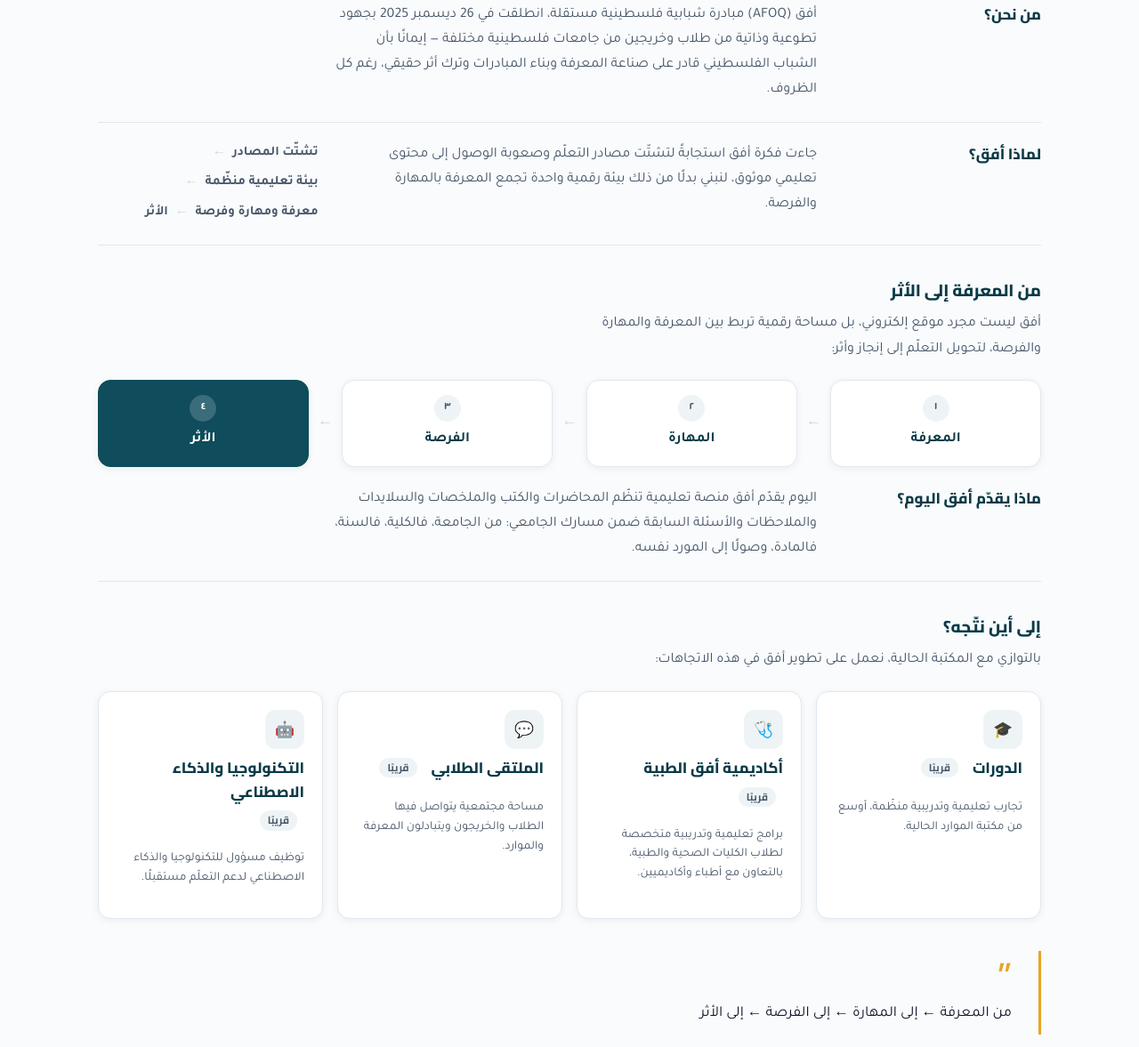
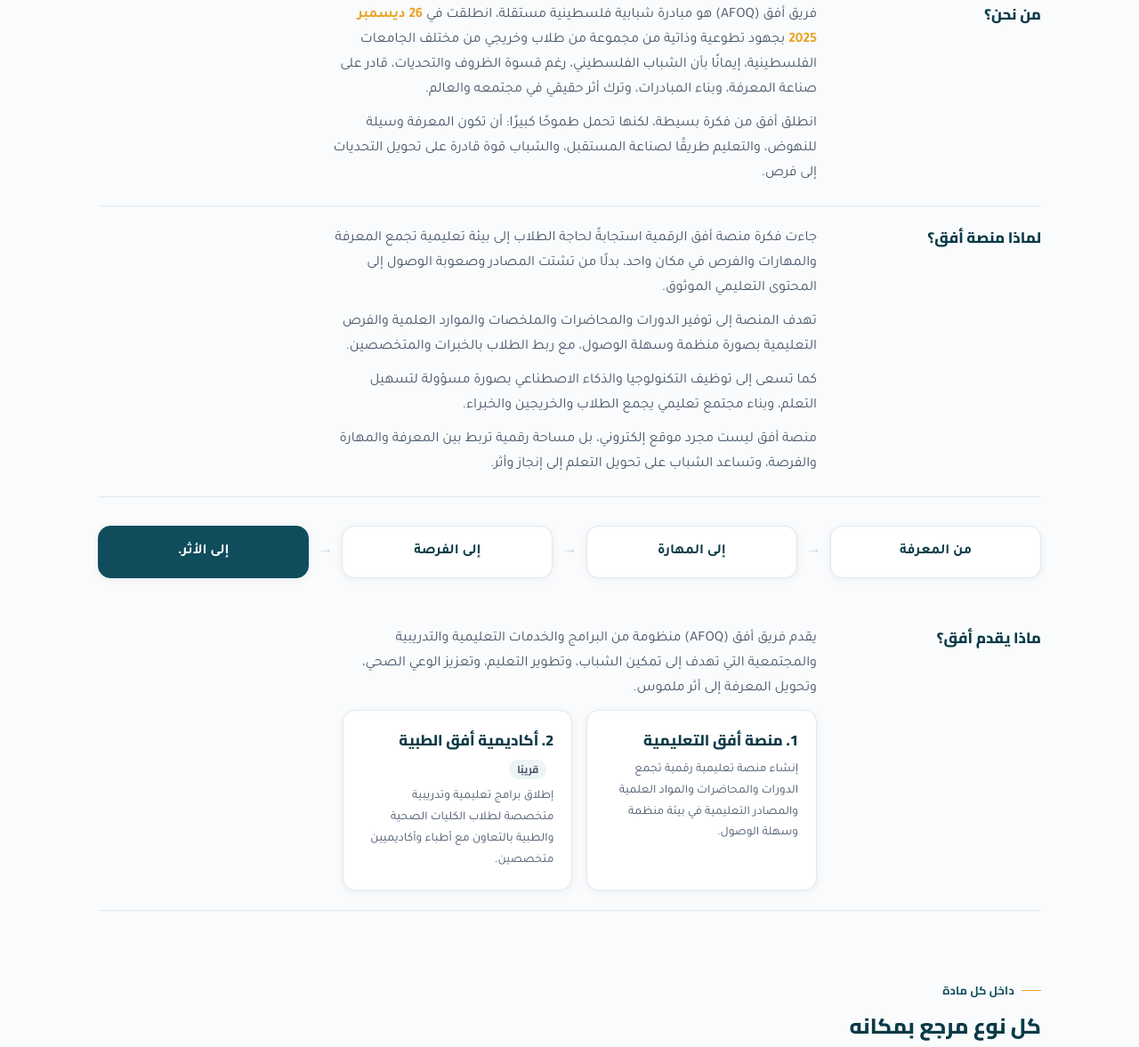
Before and after one commit to AFOQ-M/medical-platform, a plain HTML site: page index.html in a window 1280 px wide. Shown: the part 906-2083 px from the top of the page at 89% size. Drawn offline with nearby package versions, Linux system fonts and the light colour scheme; no server answers.

Commit message:
Add files via upload

```diff
--- a/css/style.css
+++ b/css/style.css
@@ -1595,38 +1595,33 @@ table.admin-table tbody tr:hover { background: var(--muted-bg); }
   line-height: 1.75;
 }
 
-/* -------------------- عن أفق: سلسلة "لماذا أفق" المصغّرة (نص فقط) -------------------- */
-
-.landing-why-chain {
-  display: flex;
-  flex-wrap: wrap;
-  gap: 8px;
-  margin: 10px 0 0;
-  font-weight: 700;
-  font-size: .92rem;
-  color: var(--primary-dark);
-}
-
-.landing-why-chain span { color: var(--line-strong); font-weight: 400; }
-
-/* -------------------- عن أفق: عنوان فرعي بلا كيكر (بين المجموعات) -------------------- */
-
-.landing-about-subhead { margin: 36px 0 20px; }
-.landing-about-subhead h3 { margin: 0 0 8px; }
-.landing-about-grid--single .landing-about-row:first-of-type { border-top: none; }
-
-/* -------------------- عن أفق: من المعرفة إلى الأثر (تسلسل مميّز) -------------------- */
-
-.landing-impact-flow {
+.landing-about-row-body {
   display: flex;
   flex-direction: column;
   gap: 10px;
 }
 
+.landing-about-highlight {
+  color: var(--accent);
+  font-weight: 800;
+}
+
+.landing-about-grid--single .landing-about-row:first-of-type { border-top: none; }
+
+/* -------------------- عن أفق: من المعرفة إلى الأثر (تسلسل مميّز) -------------------- */
+
+.landing-impact-flow {
+  display: flex;
+  flex-direction: column;
+  gap: 10px;
+  margin: 32px 0;
+}
+
 .landing-impact-step {
   display: flex;
   align-items: center;
-  gap: 12px;
+  justify-content: center;
+  text-align: center;
   padding: 16px 18px;
   background: var(--surface);
   border: 1px solid var(--line);
@@ -1642,24 +1637,6 @@ table.admin-table tbody tr:hover { background: var(--muted-bg); }
   color: #fff;
 }
 
-.landing-impact-mark {
-  flex-shrink: 0;
-  width: 30px;
-  height: 30px;
-  border-radius: 50%;
-  display: inline-flex;
-  align-items: center;
-  justify-content: center;
-  font-size: .78rem;
-  background: var(--muted-bg);
-  color: var(--ink-soft);
-}
-
-.landing-impact-step-final .landing-impact-mark {
-  background: rgba(255, 255, 255, .18);
-  color: #fff;
-}
-
 .landing-impact-arrow {
   align-self: center;
   color: var(--line-strong);
@@ -1667,14 +1644,9 @@ table.admin-table tbody tr:hover { background: var(--muted-bg); }
   transform: rotate(90deg);
 }
 
-/* -------------------- عن أفق: بطاقات "إلى أين نتّجه" -------------------- */
-
-.landing-future-grid { margin: 0; }
+/* -------------------- عن أفق: بطاقات "ماذا يقدم أفق" -------------------- */
+
 .card h4 { font-size: 1.05rem; margin: 0; display: flex; align-items: center; flex-wrap: wrap; gap: 8px; }
-
-/* -------------------- عن أفق: خاتمة مقتبسة -------------------- */
-
-.landing-about-closing { margin-top: 36px; }
 
 /* -------------------- ماذا يقدّم أفق: نص + مفردات أنواع الموارد الحقيقية -------------------- */
 
@@ -1849,6 +1821,7 @@ a.landing-flow-step-final:focus-visible { color: var(--primary); }
   .landing-hero-title { max-width: 13ch; }
   .landing-about-row { flex-direction: row; gap: 32px; }
   .landing-about-row h3 { flex: 0 0 220px; margin: 0; }
+  .landing-about-row-body { flex: 1; min-width: 0; }
   .landing-provides-grid { grid-template-columns: 1.3fr .9fr; }
   .landing-flow-step { padding: 18px 4px; }
   .landing-cta-band .landing-hero-inner { grid-template-columns: 1fr; }
--- a/index.html
+++ b/index.html
@@ -65,67 +65,50 @@
     <div class="landing-about-grid">
       <article class="landing-about-row">
         <h3>من نحن؟</h3>
-        <p class="landing-provides-text">أفق (AFOQ) مبادرة شبابية فلسطينية مستقلة، انطلقت في 26 ديسمبر 2025 بجهود تطوعية وذاتية من طلاب وخريجين من جامعات فلسطينية مختلفة — إيمانًا بأن الشباب الفلسطيني قادر على صناعة المعرفة وبناء المبادرات وترك أثر حقيقي، رغم كل الظروف.</p>
+        <div class="landing-about-row-body">
+          <p class="landing-provides-text">فريق أفق (AFOQ) هو مبادرة شبابية فلسطينية مستقلة، انطلقت في <strong class="landing-about-highlight">26 ديسمبر 2025</strong> بجهود تطوعية وذاتية من مجموعة من طلاب وخريجي من مختلف الجامعات الفلسطينية، إيمانًا بأن الشباب الفلسطيني، رغم قسوة الظروف والتحديات، قادر على صناعة المعرفة، وبناء المبادرات، وترك أثر حقيقي في مجتمعه والعالم.</p>
+          <p class="landing-provides-text">انطلق أفق من فكرة بسيطة، لكنها تحمل طموحًا كبيرًا: أن تكون المعرفة وسيلة للنهوض، والتعليم طريقًا لصناعة المستقبل، والشباب قوة قادرة على تحويل التحديات إلى فرص.</p>
+        </div>
       </article>
 
       <article class="landing-about-row">
-        <h3>لماذا أفق؟</h3>
-        <p class="landing-provides-text">جاءت فكرة أفق استجابةً لتشتّت مصادر التعلّم وصعوبة الوصول إلى محتوى تعليمي موثوق، لنبني بدلًا من ذلك بيئة رقمية واحدة تجمع المعرفة بالمهارة والفرصة.</p>
-        <p class="landing-why-chain" aria-hidden="true">تشتّت المصادر <span>←</span> بيئة تعليمية منظّمة <span>←</span> معرفة ومهارة وفرصة <span>←</span> الأثر</p>
+        <h3>لماذا منصة أفق؟</h3>
+        <div class="landing-about-row-body">
+          <p class="landing-provides-text">جاءت فكرة منصة أفق الرقمية استجابةً لحاجة الطلاب إلى بيئة تعليمية تجمع المعرفة والمهارات والفرص في مكان واحد، بدلًا من تشتت المصادر وصعوبة الوصول إلى المحتوى التعليمي الموثوق.</p>
+          <p class="landing-provides-text">تهدف المنصة إلى توفير الدورات والمحاضرات والملخصات والموارد العلمية والفرص التعليمية بصورة منظمة وسهلة الوصول، مع ربط الطلاب بالخبرات والمتخصصين.</p>
+          <p class="landing-provides-text">كما تسعى إلى توظيف التكنولوجيا والذكاء الاصطناعي بصورة مسؤولة لتسهيل التعلم، وبناء مجتمع تعليمي يجمع الطلاب والخريجين والخبراء.</p>
+          <p class="landing-provides-text">منصة أفق ليست مجرد موقع إلكتروني، بل مساحة رقمية تربط بين المعرفة والمهارة والفرصة، وتساعد الشباب على تحويل التعلم إلى إنجاز وأثر.</p>
+        </div>
       </article>
     </div>
 
-    <div class="landing-section-head landing-about-subhead">
-      <h3>من المعرفة إلى الأثر</h3>
-      <p class="landing-provides-text">أفق ليست مجرد موقع إلكتروني، بل مساحة رقمية تربط بين المعرفة والمهارة والفرصة، لتحويل التعلّم إلى إنجاز وأثر:</p>
-    </div>
-    <div class="landing-impact-flow" role="list" aria-label="من المعرفة إلى الأثر">
-      <div class="landing-impact-step" role="listitem"><span class="landing-impact-mark" aria-hidden="true">١</span>المعرفة</div>
-      <span class="landing-impact-arrow" aria-hidden="true">←</span>
-      <div class="landing-impact-step" role="listitem"><span class="landing-impact-mark" aria-hidden="true">٢</span>المهارة</div>
-      <span class="landing-impact-arrow" aria-hidden="true">←</span>
-      <div class="landing-impact-step" role="listitem"><span class="landing-impact-mark" aria-hidden="true">٣</span>الفرصة</div>
-      <span class="landing-impact-arrow" aria-hidden="true">←</span>
-      <div class="landing-impact-step landing-impact-step-final" role="listitem"><span class="landing-impact-mark" aria-hidden="true">٤</span>الأثر</div>
+    <div class="landing-impact-flow" role="group" aria-label="من المعرفة → إلى المهارة → إلى الفرصة → إلى الأثر.">
+      <div class="landing-impact-step" aria-hidden="true">من المعرفة</div>
+      <span class="landing-impact-arrow" aria-hidden="true">→</span>
+      <div class="landing-impact-step" aria-hidden="true">إلى المهارة</div>
+      <span class="landing-impact-arrow" aria-hidden="true">→</span>
+      <div class="landing-impact-step" aria-hidden="true">إلى الفرصة</div>
+      <span class="landing-impact-arrow" aria-hidden="true">→</span>
+      <div class="landing-impact-step landing-impact-step-final" aria-hidden="true">إلى الأثر.</div>
     </div>
 
     <div class="landing-about-grid landing-about-grid--single">
       <article class="landing-about-row">
-        <h3>ماذا يقدّم أفق اليوم؟</h3>
-        <p class="landing-provides-text">اليوم يقدّم أفق منصة تعليمية تنظّم المحاضرات والكتب والملخصات والسلايدات والملاحظات والأسئلة السابقة ضمن مسارك الجامعي: من الجامعة، فالكلية، فالسنة، فالمادة، وصولًا إلى المورد نفسه.</p>
+        <h3>ماذا يقدم أفق؟</h3>
+        <div class="landing-about-row-body">
+          <p class="landing-provides-text">يقدم فريق أفق (AFOQ) منظومة من البرامج والخدمات التعليمية والتدريبية والمجتمعية التي تهدف إلى تمكين الشباب، وتطوير التعليم، وتعزيز الوعي الصحي، وتحويل المعرفة إلى أثر ملموس.</p>
+          <div class="grid">
+            <div class="card">
+              <h4>1. منصة أفق التعليمية</h4>
+              <p class="card-sub">إنشاء منصة تعليمية رقمية تجمع الدورات والمحاضرات والمواد العلمية والمصادر التعليمية في بيئة منظمة وسهلة الوصول.</p>
+            </div>
+            <div class="card">
+              <h4>2. أكاديمية أفق الطبية <span class="badge-soon">قريبًا</span></h4>
+              <p class="card-sub">إطلاق برامج تعليمية وتدريبية متخصصة لطلاب الكليات الصحية والطبية بالتعاون مع أطباء وأكاديميين متخصصين.</p>
+            </div>
+          </div>
+        </div>
       </article>
-    </div>
-
-    <div class="landing-section-head landing-about-subhead">
-      <h3>إلى أين نتّجه؟</h3>
-      <p class="landing-provides-text">بالتوازي مع المكتبة الحالية، نعمل على تطوير أفق في هذه الاتجاهات:</p>
-    </div>
-    <div class="grid landing-future-grid">
-      <div class="card">
-        <span class="card-icon" aria-hidden="true">🎓</span>
-        <h4>الدورات <span class="badge-soon">قريبًا</span></h4>
-        <p class="card-sub">تجارب تعليمية وتدريبية منظّمة، أوسع من مكتبة الموارد الحالية.</p>
-      </div>
-      <div class="card">
-        <span class="card-icon" aria-hidden="true">🩺</span>
-        <h4>أكاديمية أفق الطبية <span class="badge-soon">قريبًا</span></h4>
-        <p class="card-sub">برامج تعليمية وتدريبية متخصصة لطلاب الكليات الصحية والطبية، بالتعاون مع أطباء وأكاديميين.</p>
-      </div>
-      <div class="card">
-        <span class="card-icon" aria-hidden="true">💬</span>
-        <h4>الملتقى الطلابي <span class="badge-soon">قريبًا</span></h4>
-        <p class="card-sub">مساحة مجتمعية يتواصل فيها الطلاب والخريجون ويتبادلون المعرفة والموارد.</p>
-      </div>
-      <div class="card">
-        <span class="card-icon" aria-hidden="true">🤖</span>
-        <h4>التكنولوجيا والذكاء الاصطناعي <span class="badge-soon">قريبًا</span></h4>
-        <p class="card-sub">توظيف مسؤول للتكنولوجيا والذكاء الاصطناعي لدعم التعلّم مستقبلًا.</p>
-      </div>
-    </div>
-
-    <div class="landing-why landing-about-closing">
-      <span class="landing-why-mark" aria-hidden="true">”</span>
-      <p>من المعرفة ← إلى المهارة ← إلى الفرصة ← إلى الأثر</p>
     </div>
   </div>
 
```
